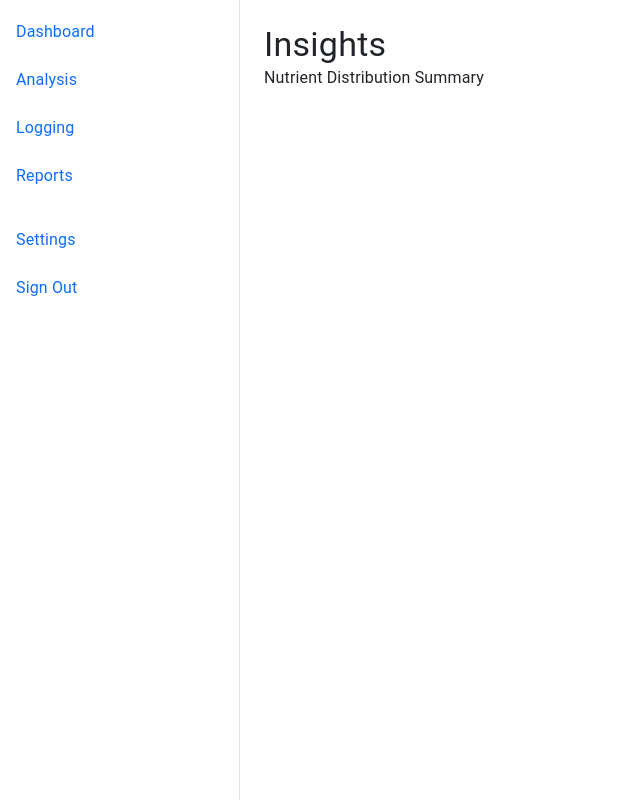
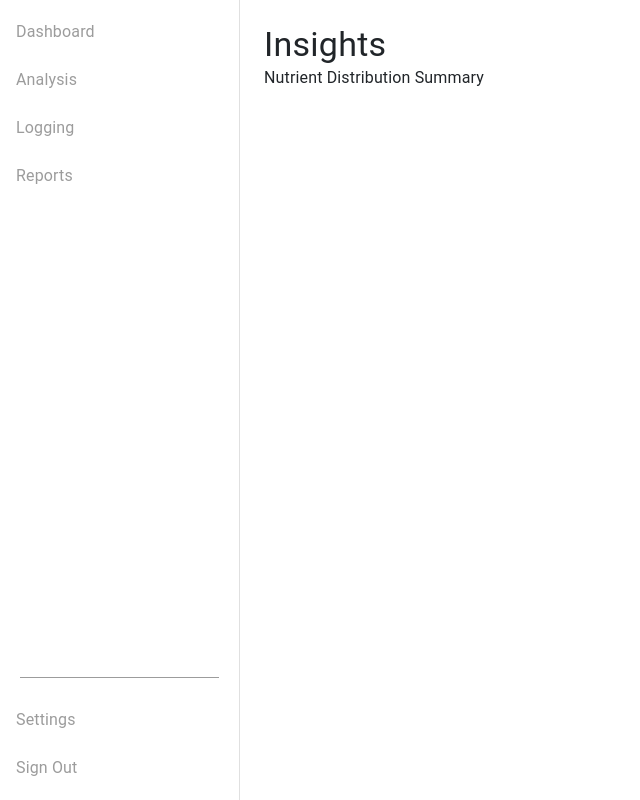
Before and after one commit to MorganBergen/clarity, a React (Create React App) app in the folder client/: page /MainDashboard in a window 1280 px wide. Shown: the whole page, without its empty margins (0-640 px from the left). Built offline with nearby package versions, Linux system fonts and the light colour scheme; what pocketbase would draw is missing.

Commit message:
simple styling associated with content, main dash, and lines

```diff
--- a/client/src/components/MainDashboard.css
+++ b/client/src/components/MainDashboard.css
@@ -6,3 +6,22 @@
   flex-grow: 1;
   padding: 20px;
 }
+
+.main-list {
+  flex-grow: 1;
+}
+
+.bottom-list {
+  margin-top: auto;
+}
+
+.icon-text-color {
+  color: rgb(156, 156, 156);
+}
+
+.separator-line {
+  width: calc(100% - 40px); /* Adjust the width to be slightly less than 100% */
+  height: 1px;
+  background-color: rgb(156, 156, 156); /* Color of the line */
+  margin: 10px 20px; /* Add margin to push the line away from the edges */
+}
```
Lines whose indentation alone changed are shown as unchanged.
